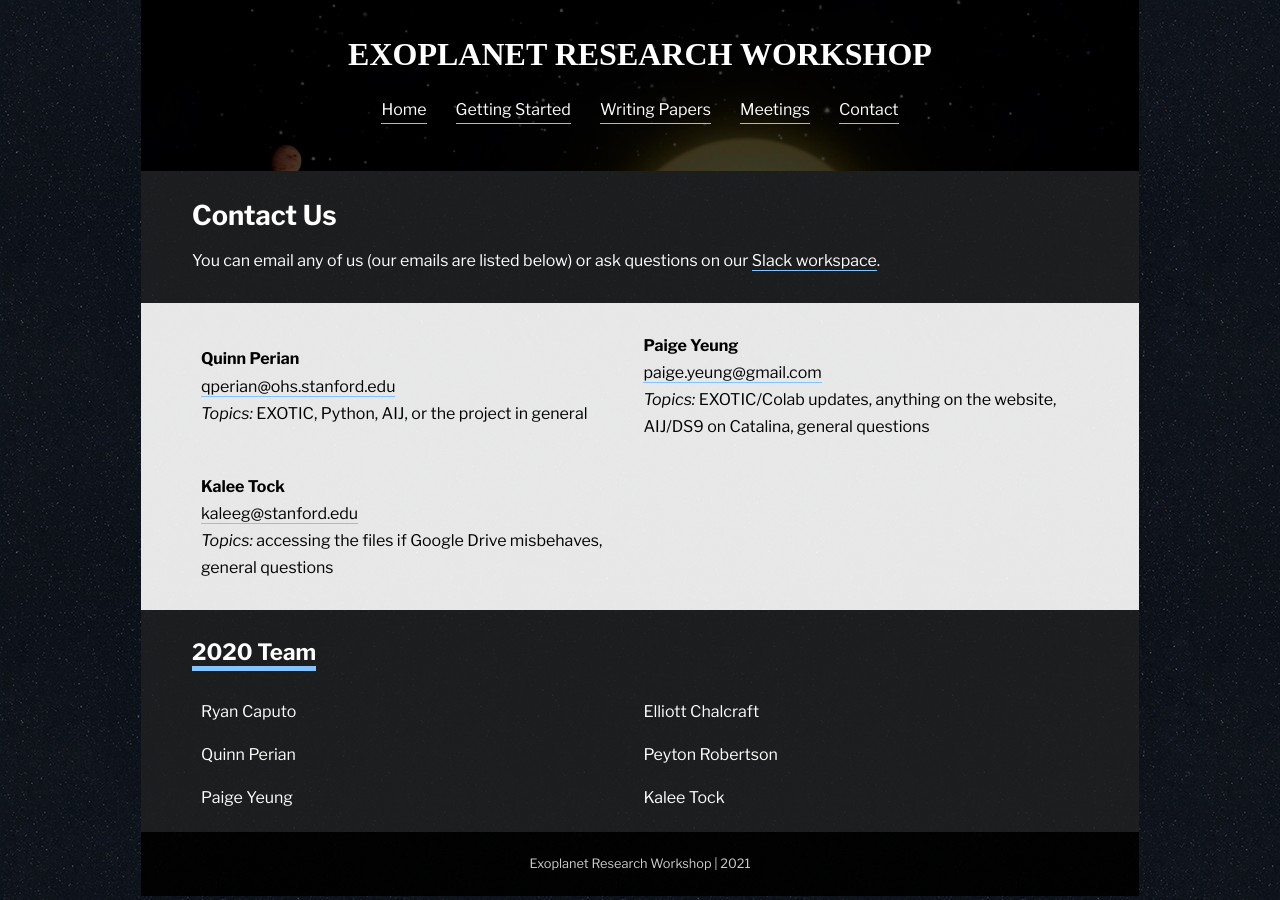
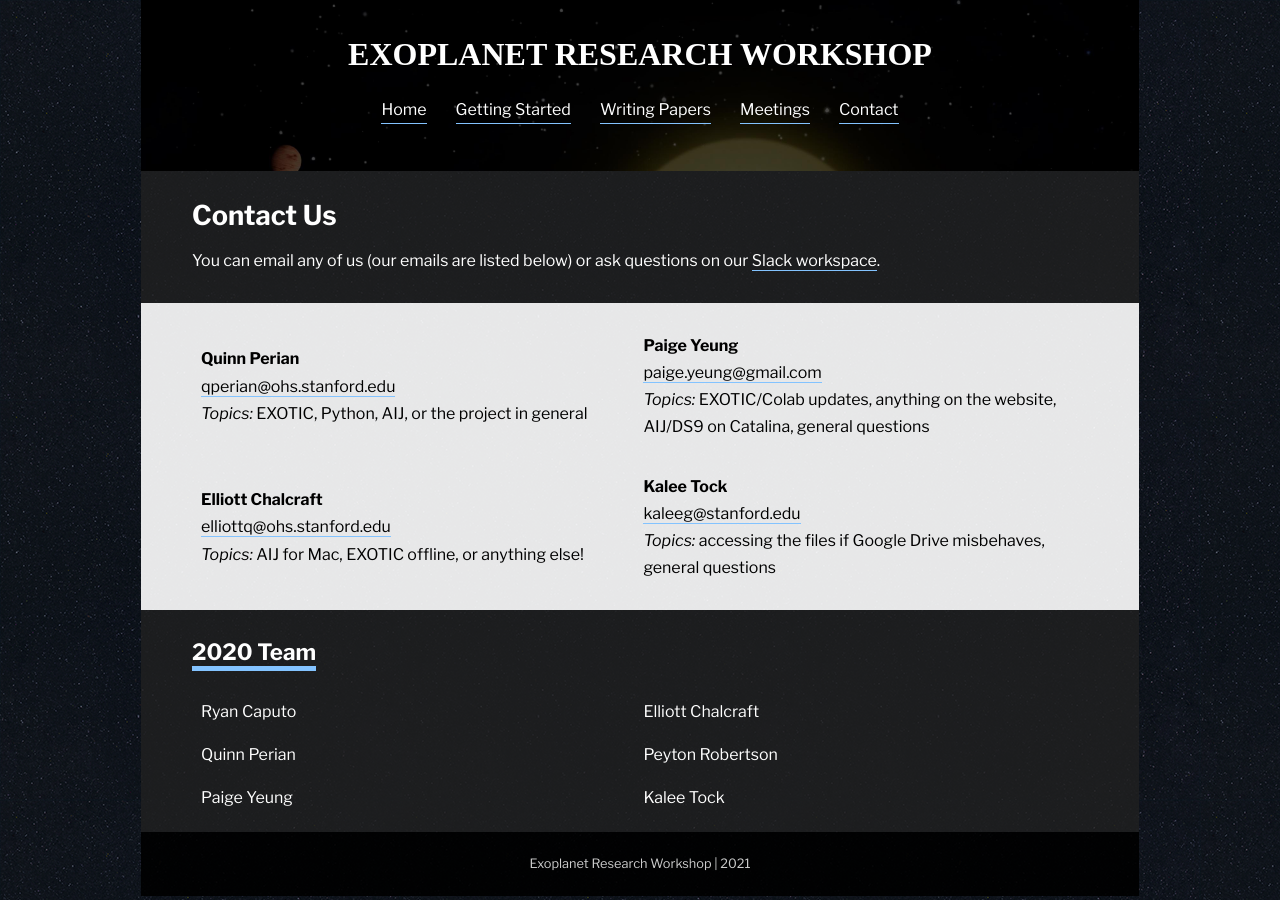
Before and after one commit to paigeyeung/exoplanetresearchworkshop, a Jekyll site: the page built from contact.md, in a window 1280 px wide. Built offline with Jekyll 4.4.1, drawn with Linux system fonts in a browser that asks for light colours; some web fonts are replaced; part of the change alters nothing that is shown.

Commit message:
Update _config.yml

```diff
--- a/_config.yml
+++ b/_config.yml
@@ -13,10 +13,10 @@ contacts:
     email: paige.yeung@gmail.com
     zoom_url: https://stanford.zoom.us/my/pyeung
     topics: EXOTIC/Colab updates, anything on the website, AIJ/DS9 on Catalina, general questions
-  # - name: Elliott Chalcraft
-  #   email: elliottq@ohs.stanford.edu
-  #   zoom_url: ""
-  #   topics: AIJ for Mac, EXOTIC offline, or anything else!
+  - name: Elliott Chalcraft
+    email: elliottq@ohs.stanford.edu
+    zoom_url: ""
+    topics: AIJ for Mac, EXOTIC offline, or anything else!
   - name: Kalee Tock
     email: kaleeg@stanford.edu
     zoom_url: https://stanford.zoom.us/j/2940180841
```
